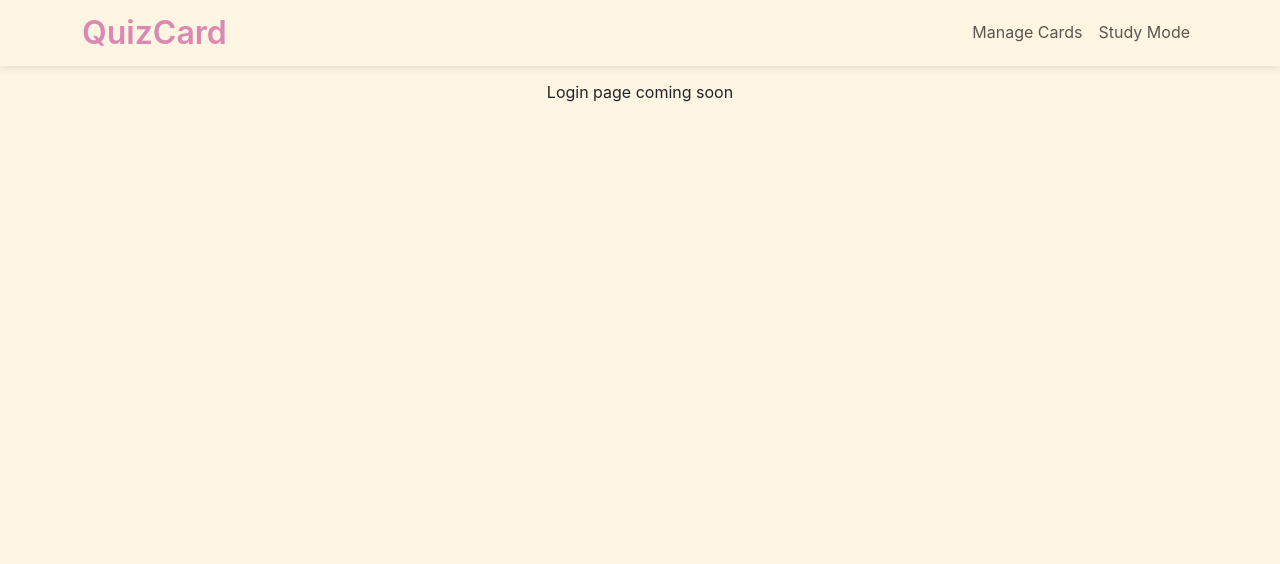
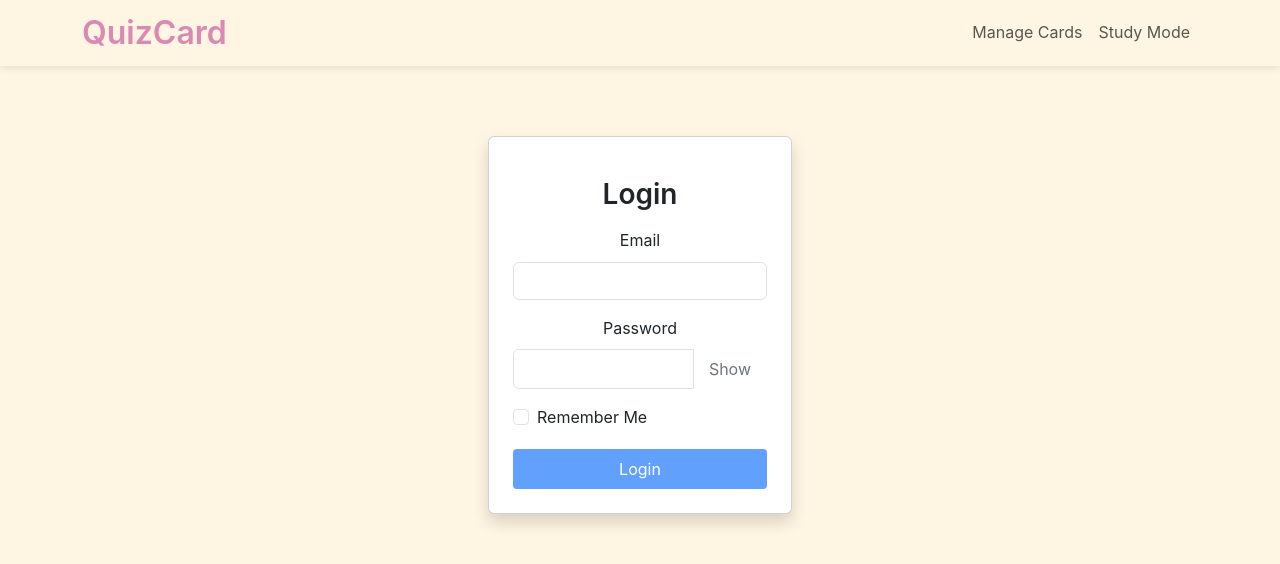
Before and after one commit to Dossman-thomas/QuizCard-FullStack, a React (Vite) app in the folder Client/: page /login in a window 1280 px wide. Shown: the top 564 px of the page. Built offline with nearby package versions, Linux system fonts and the light colour scheme.

Commit message:
frontend auth services created and login page wireframed w/previous projects layout for login form. Successful log in and jwt token storage in browser testing.

```diff
--- a/Client/src/pages/Login.jsx
+++ b/Client/src/pages/Login.jsx
@@ -1,3 +1,166 @@
+import { useState } from 'react';
+import { useNavigate } from 'react-router-dom';
+import { Form, Button, Card, InputGroup } from 'react-bootstrap';
+import { loginUser } from '../services/auth/auth.service';
+
 export default function LoginPage() {
-  return <div className="mt-5">Login page coming soon</div>;
+  //   e.preventDefault();
+  const navigate = useNavigate();
+
+  const [form, setForm] = useState({
+    email: '',
+    password: '',
+    rememberMe: false,
+  });
+
+  const [touched, setTouched] = useState({
+    email: false,
+    password: false,
+  });
+
+  const [showPassword, setShowPassword] = useState(false);
+  const [error, setError] = useState('');
+  const [loading, setLoading] = useState(false);
+
+  // same pattern you had in Angular
+  const passwordRegex =
+    /^(?=.*[a-z])(?=.*[A-Z])(?=.*\d)(?=.*[^A-Za-z\d]).{8,}$/;
+  const emailRegex = /^[^\s@]+@[^\s@]+\.[^\s@]{2,}$/;
+
+  const handleChange = (e) => {
+    const { name, value, type, checked } = e.target;
+
+    setForm((prev) => ({
+      ...prev,
+      [name]: type === 'checkbox' ? checked : value,
+    }));
+  };
+
+  const handleBlur = (field) => {
+    setTouched((prev) => ({
+      ...prev,
+      [field]: true,
+    }));
+  };
+
+  const isEmailValid = emailRegex.test(form.email);
+  const isPasswordValid = passwordRegex.test(form.password);
+
+  const isFormValid = isEmailValid && isPasswordValid;
+
+  const handleSubmit = async (e) => {
+    e.preventDefault();
+    setError('');
+    setLoading(true);
+
+    try {
+      const res = await loginUser({
+        email: form.email,
+        password: form.password,
+      });
+
+      console.log(res);
+
+      if (res.status !== 200) {
+        throw new Error(res.message || 'Login failed');
+      }
+
+      localStorage.setItem('token', res.data.token);
+      localStorage.setItem('userId', res.data.userId);
+
+      navigate('/manage-cards');
+    } catch (err) {
+      setError(err.message);
+    } finally {
+      setLoading(false);
+    }
+  };
+
+  return (
+    <Card className="w-25 mx-auto buffer-margin p-4 shadow">
+      <h2 className="my-3 text-center">Login</h2>
+
+      <Form onSubmit={handleSubmit}>
+        {/* EMAIL */}
+        <Form.Group className="mb-3">
+          <Form.Label>Email</Form.Label>
+          <Form.Control
+            type="email"
+            name="email"
+            value={form.email}
+            onChange={handleChange}
+            onBlur={() => handleBlur('email')}
+            required
+          />
+          {!isEmailValid && touched.email && (
+            <div className="text-danger mt-2">
+              Please enter a valid email address.
+            </div>
+          )}
+        </Form.Group>
+
+        {/* PASSWORD */}
+        <Form.Group className="mb-3">
+          <Form.Label>Password</Form.Label>
+
+          <InputGroup>
+            <Form.Control
+              type={showPassword ? 'text' : 'password'}
+              name="password"
+              value={form.password}
+              onChange={handleChange}
+              onBlur={() => handleBlur('password')}
+              required
+            />
+
+            <Button
+              variant="outline-secondary"
+              onClick={() => setShowPassword(!showPassword)}
+            >
+              {showPassword ? 'Hide' : 'Show'}
+            </Button>
+          </InputGroup>
+
+          {!isPasswordValid && touched.password && (
+            <div className="text-danger mt-2">
+              Password must be at least 8 characters long and include letters,
+              numbers, and special character.
+            </div>
+          )}
+        </Form.Group>
+
+        {/* REMEMBER ME */}
+        <Form.Group className="mb-3 d-flex align-items-center gap-2">
+          <Form.Check
+            type="checkbox"
+            name="rememberMe"
+            checked={form.rememberMe}
+            onChange={handleChange}
+            label="Remember Me"
+          />
+        </Form.Group>
+
+        {/* ERROR MESSAGE */}
+        {error && <div className="text-danger mb-3">{error}</div>}
+
+        {/* SUBMIT */}
+        <Button
+          type="submit"
+          className="w-100"
+          disabled={!isFormValid || loading}
+        >
+          {loading ? 'Logging in...' : 'Login'}
+        </Button>
+
+        {/* FUTURE FEATURE (commented out) */}
+        {/*
+        <div className="text-center mt-3">
+          <a href="/forgot-password">
+            Forgot Password? <strong>Click here to Reset</strong>
+          </a>
+        </div>
+        */}
+      </Form>
+    </Card>
+  );
 }
--- a/Client/src/services/auth/auth.service.js
+++ b/Client/src/services/auth/auth.service.js
@@ -0,0 +1,41 @@
+const BASE_URL = 'http://localhost:3001/api/auth'; // adjust if needed (e.g. http://localhost:5000/api/auth)
+
+// register a new user
+export const registerUser = async (payload) => {
+  try {
+    const res = await fetch(`${BASE_URL}/register`, {
+      method: 'POST',
+      headers: {
+        'Content-Type': 'application/json',
+      },
+      body: JSON.stringify({ payload }),
+    });
+
+    const data = await res.json();
+
+    return data;
+  } catch (error) {
+    console.error('registerUser error:', error);
+    throw new Error('Network error during registration');
+  }
+};
+
+// log in existing user
+export const loginUser = async (payload) => {
+  try {
+    const res = await fetch(`${BASE_URL}/login`, {
+      method: 'POST',
+      headers: {
+        'Content-Type': 'application/json',
+      },
+      body: JSON.stringify({ payload }),
+    });
+
+    const data = await res.json();
+
+    return data;
+  } catch (error) {
+    console.error('loginUser error:', error);
+    throw new Error('Network error during login');
+  }
+};
--- a/Client/src/styles/index.css
+++ b/Client/src/styles/index.css
@@ -84,6 +84,10 @@ p {
   text-align: center;
 }
 
+.buffer-margin {
+  margin-top: 13vh;
+}
+
 /* Button Styles */
 .btn {
   border: none;
```
Also changed, not shown: Client/src/pages/ManageCards.jsx (+11 -11 lines).
